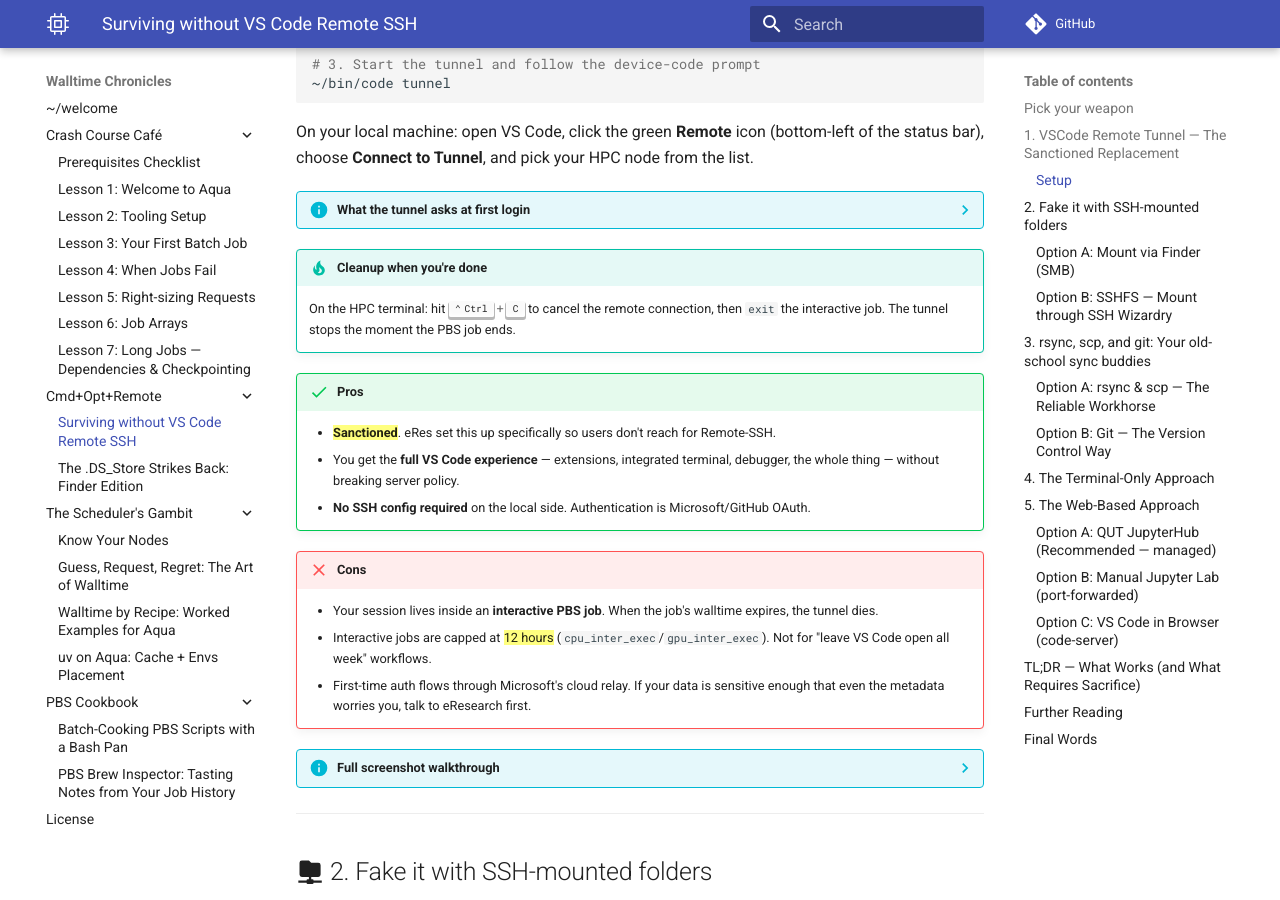
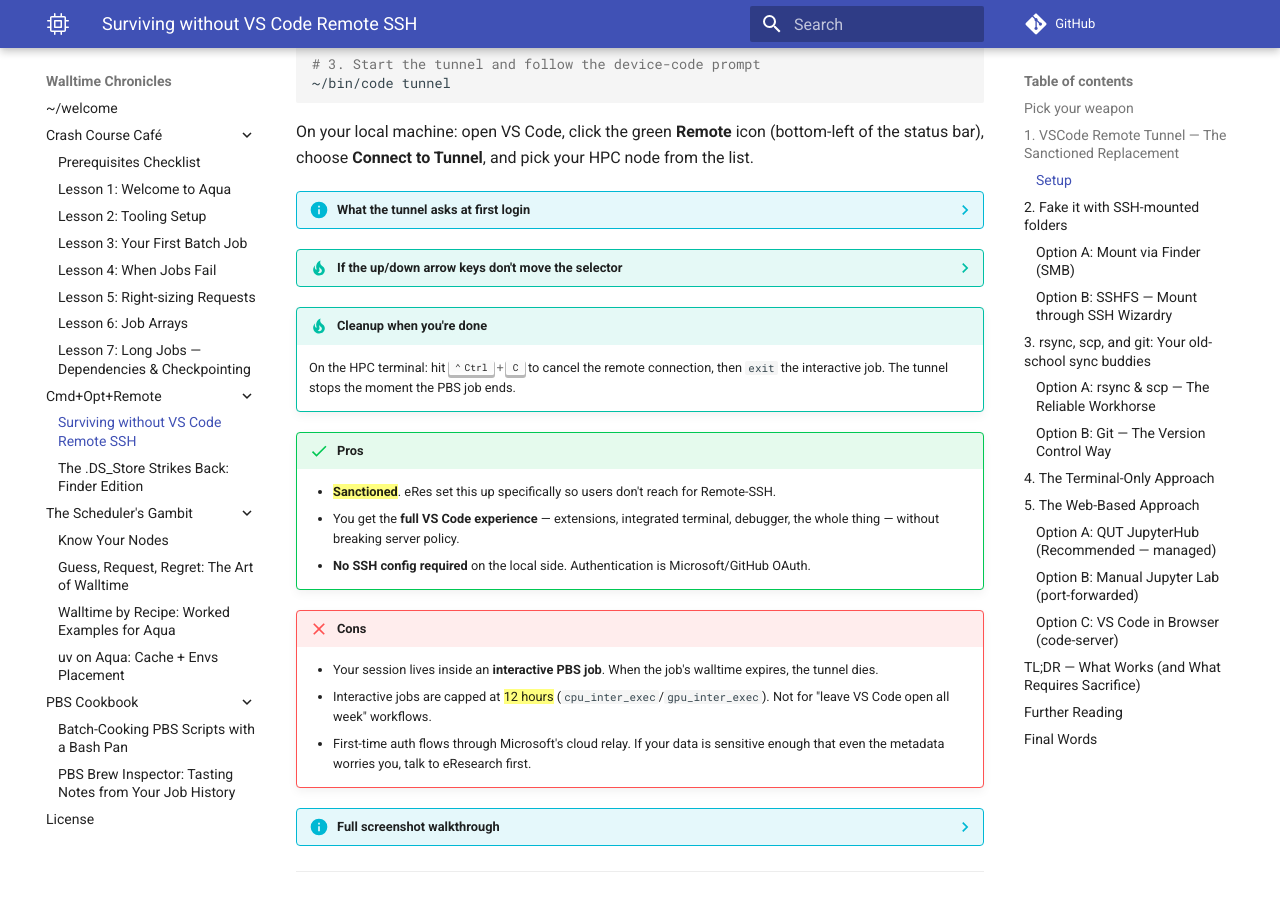
Before and after one commit to ZhipengHe/Walltime-Chronicles, an MkDocs documentation site: the page built from docs/remote-dev/Surviving-without-VS-Code-Remote-SSH.md, in a window 1280 px wide and 900 px high, scrolled down 1875 px. Built offline with MkDocs 1.6.1 and Material for MkDocs 9.7.7, drawn with Linux system fonts in a browser that asks for light colours; emoji names are drawn with the system emoji font; plug-ins that fetch from the network failed and are left out; comment, search, counter and statistics services are not loaded; part of the change alters nothing that is shown.

Commit message:
docs(remote-dev): document code tunnel auth-picker workarounds for SSH (#24)
Adds a collapsible tip in section 1 (VSCode Remote Tunnel) of docs/remote-dev/Surviving-without-VS-Code-Remote-SSH.md covering two ways around the auth picker getting stuck on "Microsoft Account" when up/down arrow-key escape sequences don't reach the `code` CLI over some SSH / terminal combinations (notably macOS Terminal.app over plain ssh):

- Vim-style navigation at the prompt (j / k / Enter).
- Skip the picker entirely by pre-authenticating with `code tunnel user login --provider github|microsoft`, then `code tunnel`.

The --provider flag is grounded in the `code tunnel user login --help` output quoted in microsoft/vscode-remote-release#10615. `???` (vs `!!!`) matches the existing collapsed-by-default pattern used by the neighbouring "What the tunnel asks at first login" admonition.

Co-Authored-By: Claude Opus 4.7 (1M context) <noreply@anthropic.com>

````diff
--- a/docs/remote-dev/Surviving-without-VS-Code-Remote-SSH.md
+++ b/docs/remote-dev/Surviving-without-VS-Code-Remote-SSH.md
@@ -119,6 +119,22 @@ On your local machine: open VS Code, click the green **Remote** icon (bottom-lef
     ```
 
     Pick the account type, copy the device code (e.g. `ABCDEFGHI`), and authenticate at [microsoft.com/devicelogin](https://microsoft.com/devicelogin) or [github.com/login/device](https://github.com/login/device).
+
+??? tip "If the up/down arrow keys don't move the selector"
+    Over some SSH/terminal combinations (notably macOS Terminal.app over plain `ssh`) the up/down arrow-key escape sequences don't reach the picker, leaving you stuck on `Microsoft Account`. Two workarounds:
+
+    1. **Vim navigation at the prompt** — `k` to move up, `j` to move down, Enter to select.
+    2. **Skip the picker entirely** by pre-authenticating with an explicit provider:
+
+        ```bash
+        # Run once — device-code flow caches credentials
+        ~/bin/code tunnel user login --provider github     # or: --provider microsoft
+
+        # Subsequent tunnel starts skip the picker
+        ~/bin/code tunnel
+        ```
+
+    The `--provider` flag is documented in `code tunnel user login --help` (see [microsoft/vscode-remote-release#10615](https://github.com/microsoft/vscode-remote-release/issues/10615)).
 
 !!! tip "Cleanup when you're done"
     On the HPC terminal: hit ++ctrl+c++ to cancel the remote connection, then `exit` the interactive job. The tunnel stops the moment the PBS job ends.
````
